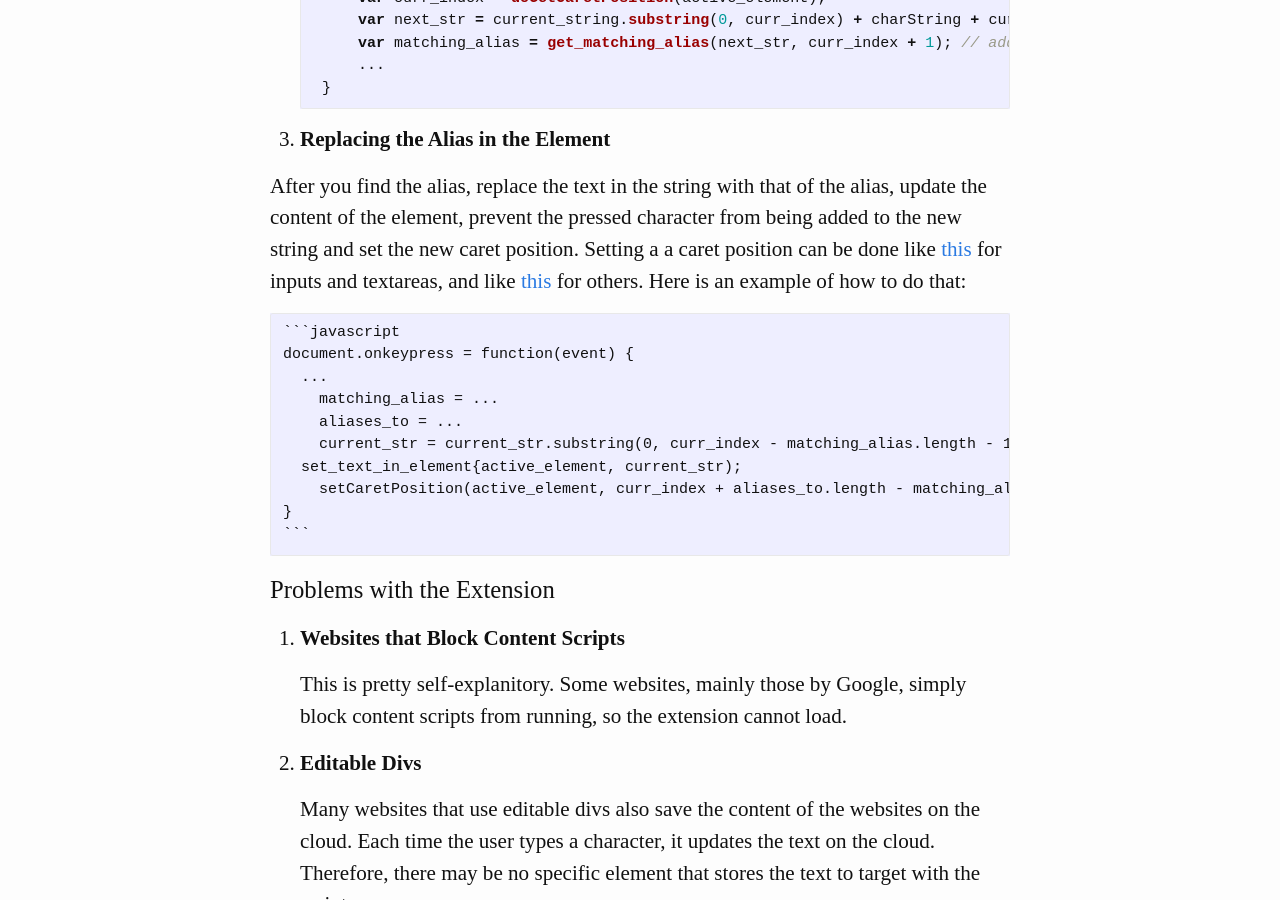
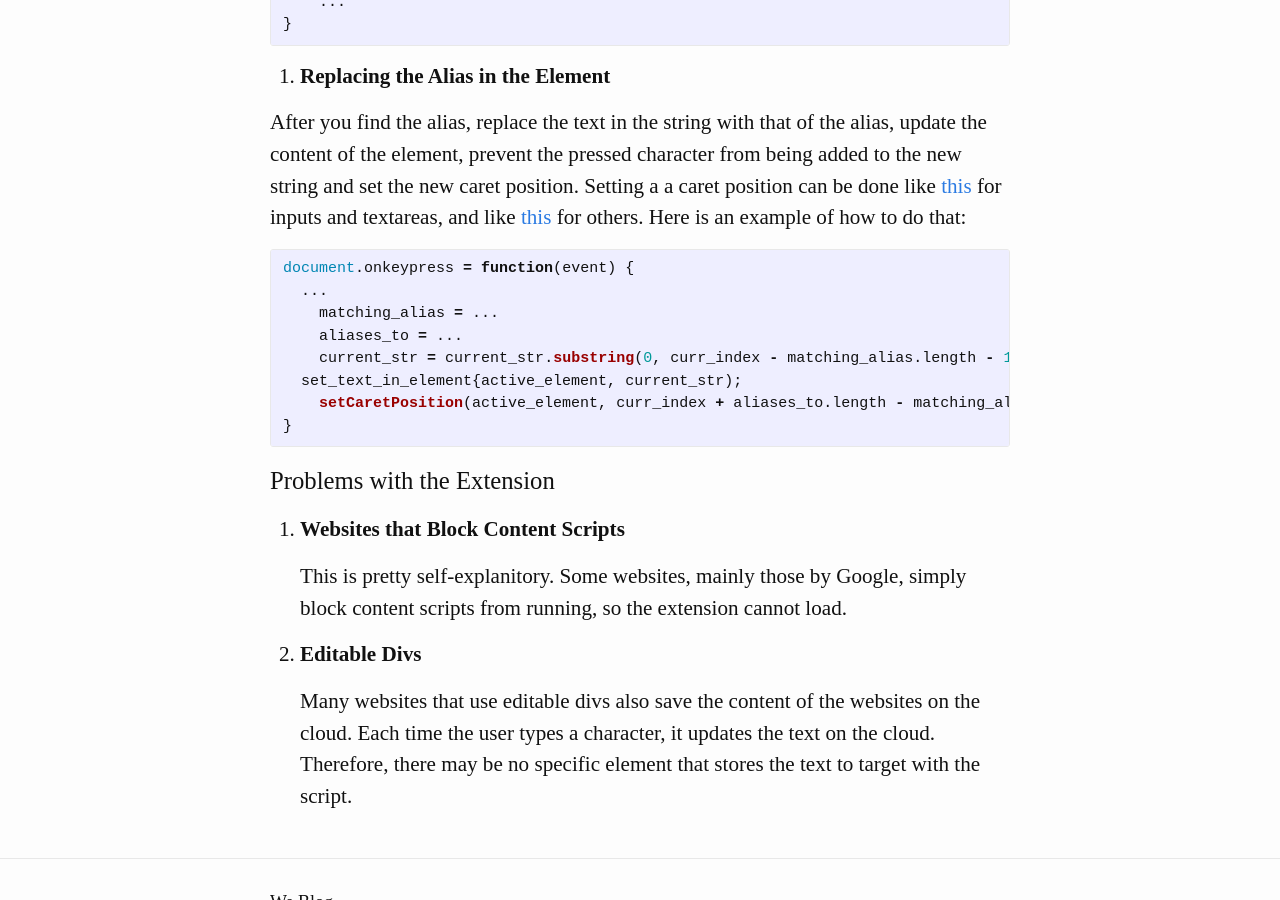
Before and after one commit to The-Ofek-Foundation/blog, a Jekyll site: the page built from _posts/2016-02-05-how-I-created-chromedash.md, in a window 1280 px wide and 900 px high, scrolled down 2151 px. Built offline with Jekyll 4.4.1, drawn with Linux system fonts in a browser that asks for light colours; comment, search, counter and statistics services are not loaded.

Commit message:
Improve blog syntax

````diff
--- a/_posts/2016-02-05-how-I-created-chromedash.md
+++ b/_posts/2016-02-05-how-I-created-chromedash.md
@@ -31,47 +31,44 @@ The most basic functionality of a word or string aliaser is the ability to detec
 
 3. **Detecting the Alias from the Last Key Pressed**
 
-    In the event listener—document.onkeypress or $(document).keypress for jQuery—with every key that is pressed, extract the corresponding letter. This can be down as follows:
+  In the event listener—document.onkeypress or $(document).keypress for jQuery—with every key that is pressed, extract the corresponding letter. This can be down as follows:
 
-    ```javascript
-    document.onkeypress = function(event) {
-      event = event || window.event;
-        var charCode = event.keyCode || event.which;
-        var charString = String.fromCharCode(charCode);
-        ...
-    }
-    ```
+{% highlight javascript %}
+document.onkeypress = function(event) {
+  event = event || window.event;
+    var charCode = event.keyCode || event.which;
+    var charString = String.fromCharCode(charCode);
+    ...
+}{% endhighlight %}
 
-    Now you must check if you the letter typed would complete an alias. To do this, **you must find the index of the caret.** This can be done for inputs and textareas as shown [here][get caret position value], and for others as shown [here][get caret position]. Save a local variable with the text of the element plus the letter that was just typed in the caret index. Then iterate through your list of aliases and check if any alias matches the corresponding substring of the current text.
+Now you must check if you the letter typed would complete an alias. To do this, **you must find the index of the caret.** This can be done for inputs and textareas as shown [here][get caret position value], and for others as shown [here][get caret position]. Save a local variable with the text of the element plus the letter that was just typed in the caret index. Then iterate through your list of aliases and check if any alias matches the corresponding substring of the current text.
 
-    For example, if your string was "Hello_Ofek! what is up?" with the caret right after Ofek, and you wanted to check if the alias "cookie" was just typed, you would compare "cookie" with "o_Ofek" for equality.
+For example, if your string was "Hello_Ofek! what is up?" with the caret right after Ofek, and you wanted to check if the alias "cookie" was just typed, you would compare "cookie" with "o_Ofek" for equality.
 
-    Here's a quick sample of the flow:
+Here's a quick sample of the flow:
 
-    ```javascript
-    document.onkeypress = function(event) {
-      ...
-        var curr_index = doGetCaretPosition(active_element);
-        var next_str = current_string.substring(0, curr_index) + charString + current_string.substring(curr_index);
-        var matching_alias = get_matching_alias(next_str, curr_index + 1); // adding one to take into account that you just added a letter
-        ...
-    }
-    ```
+{% highlight javascript %}
+document.onkeypress = function(event) {
+  ...
+    var curr_index = doGetCaretPosition(active_element);
+    var next_str = current_string.substring(0, curr_index) + charString + current_string.substring(curr_index);
+    var matching_alias = get_matching_alias(next_str, curr_index + 1); // adding one to take into account that you just added a letter
+    ...
+}{% endhighlight %}
 
 4. **Replacing the Alias in the Element**
 
-  After you find the alias, replace the text in the string with that of the alias, update the content of the element, prevent the pressed character from being added to the new string and set the new caret position. Setting a a caret position can be done like [this][set caret position value] for inputs and textareas, and like [this][set caret position] for others. Here is an example of how to do that:
+After you find the alias, replace the text in the string with that of the alias, update the content of the element, prevent the pressed character from being added to the new string and set the new caret position. Setting a a caret position can be done like [this][set caret position value] for inputs and textareas, and like [this][set caret position] for others. Here is an example of how to do that:
 
-    ```javascript
-    document.onkeypress = function(event) {
-      ...
-        matching_alias = ...
-        aliases_to = ...
-        current_str = current_str.substring(0, curr_index - matching_alias.length - 1) + aliases_to + current_str.substring(curr_index);
-      set_text_in_element{active_element, current_str);
-        setCaretPosition(active_element, curr_index + aliases_to.length - matching_alias.length - 1);
-    }
-    ```
+{% highlight javascript %}
+document.onkeypress = function(event) {
+  ...
+    matching_alias = ...
+    aliases_to = ...
+    current_str = current_str.substring(0, curr_index - matching_alias.length - 1) + aliases_to + current_str.substring(curr_index);
+  set_text_in_element{active_element, current_str);
+    setCaretPosition(active_element, curr_index + aliases_to.length - matching_alias.length - 1);
+}{% endhighlight %}
 
 ### Problems with the Extension
 
````
